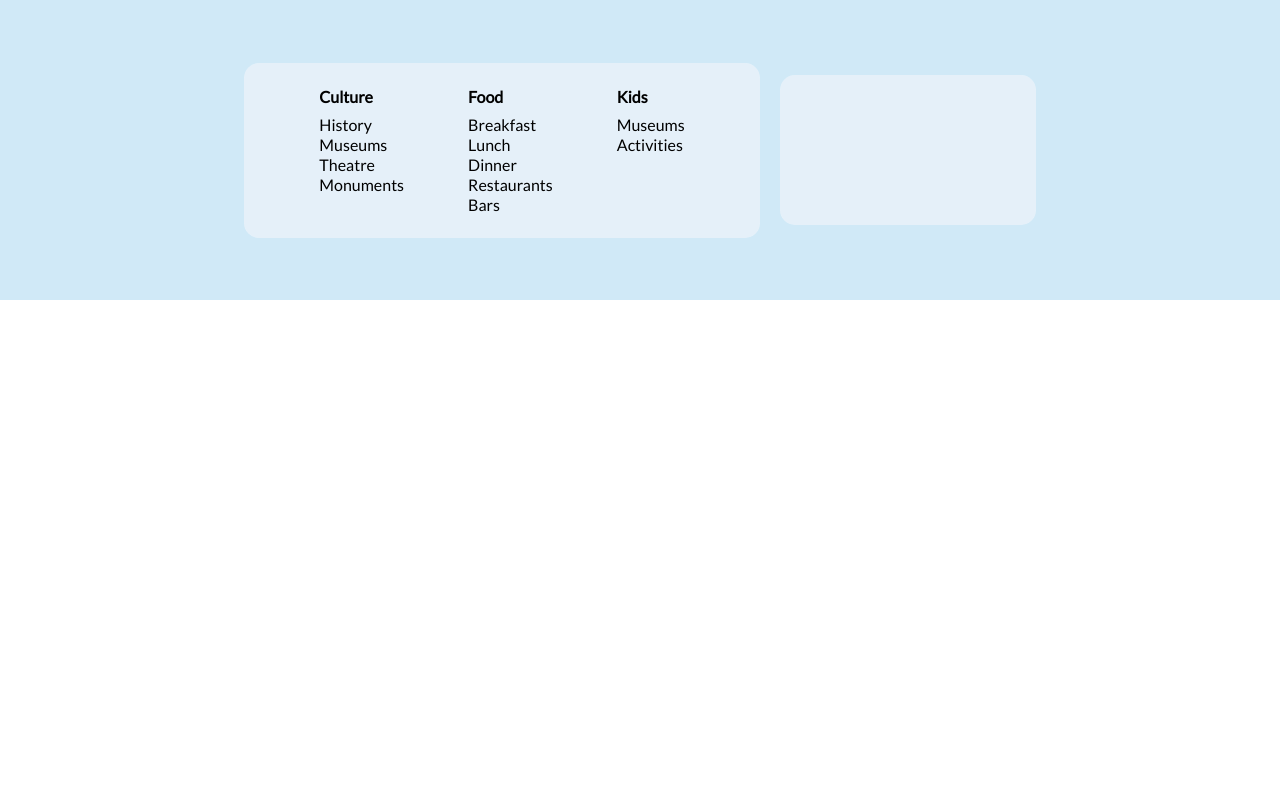
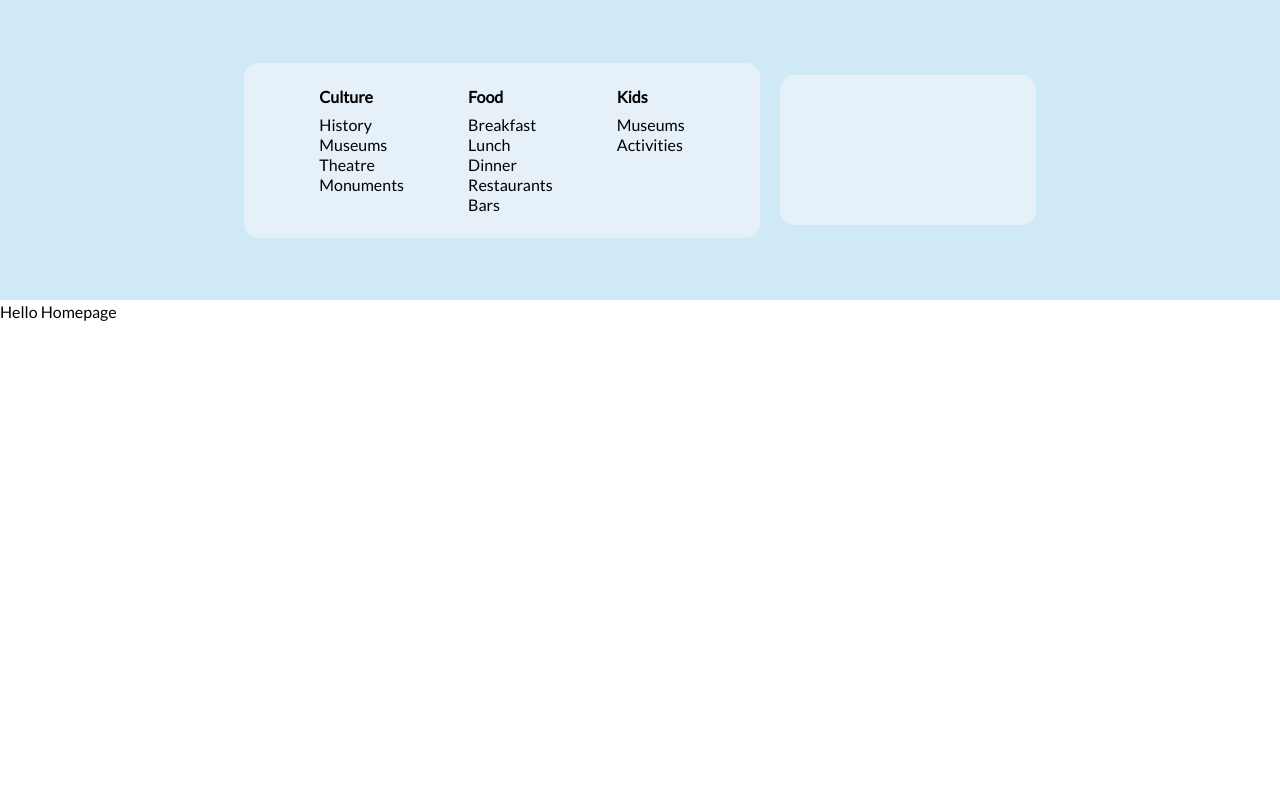
Before and after one commit to YvanRoes/HaarlemFestival, a PHP site: page / in a window 1280 px wide. Run offline with PHP 8.4, Linux system fonts and the light colour scheme; some libraries are stand-ins or nearby versions.

Commit message:
added hello to homepage

```diff
--- a/app/views/home/index.php
+++ b/app/views/home/index.php
@@ -1,7 +1,7 @@
 <style>
   @import url('https://fonts.googleapis.com/css2?family=Lato&display=swap');
 
-  *{
+  * {
     font-family: 'Lato', sans-serif;
   }
 </style>
@@ -9,3 +9,6 @@
 <?php
 include __DIR__ . '/../footer.php';
 ?>
+
+
+Hello Homepage
```
